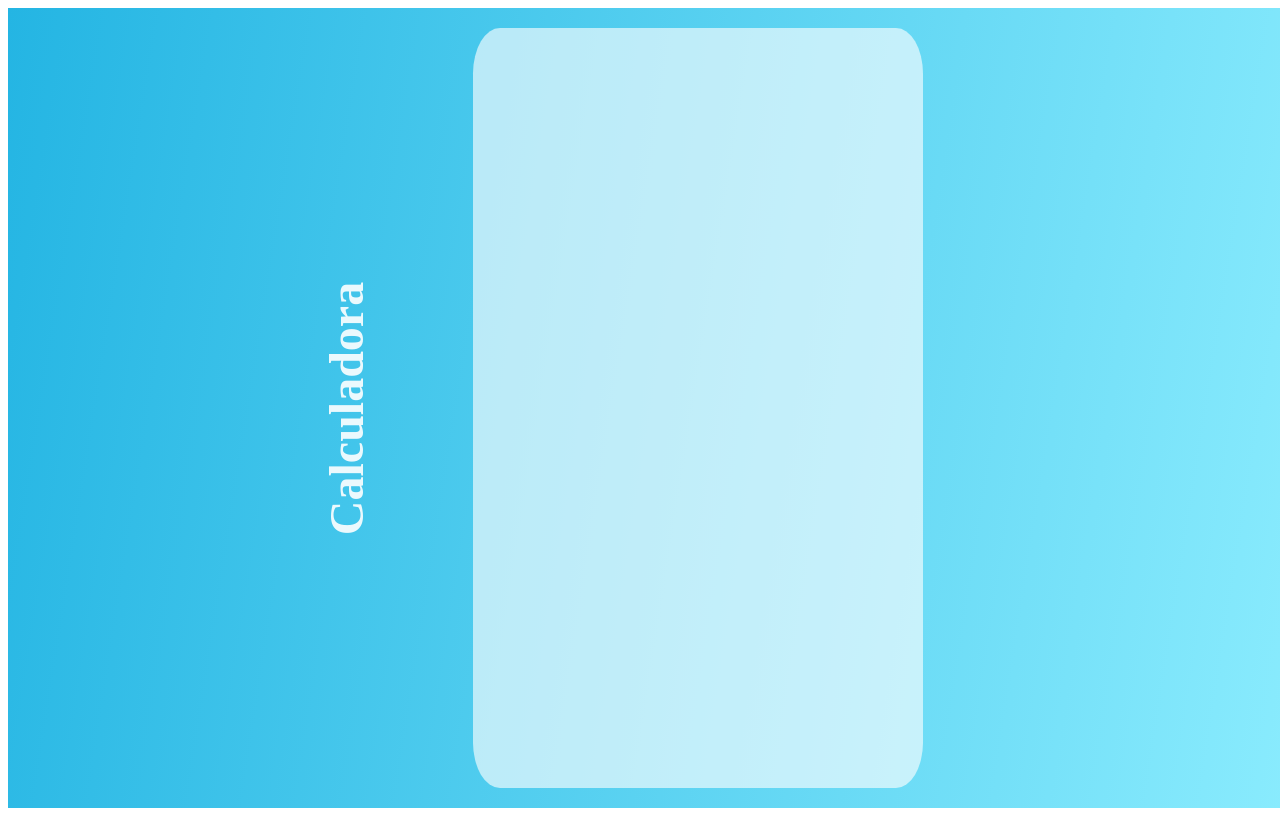
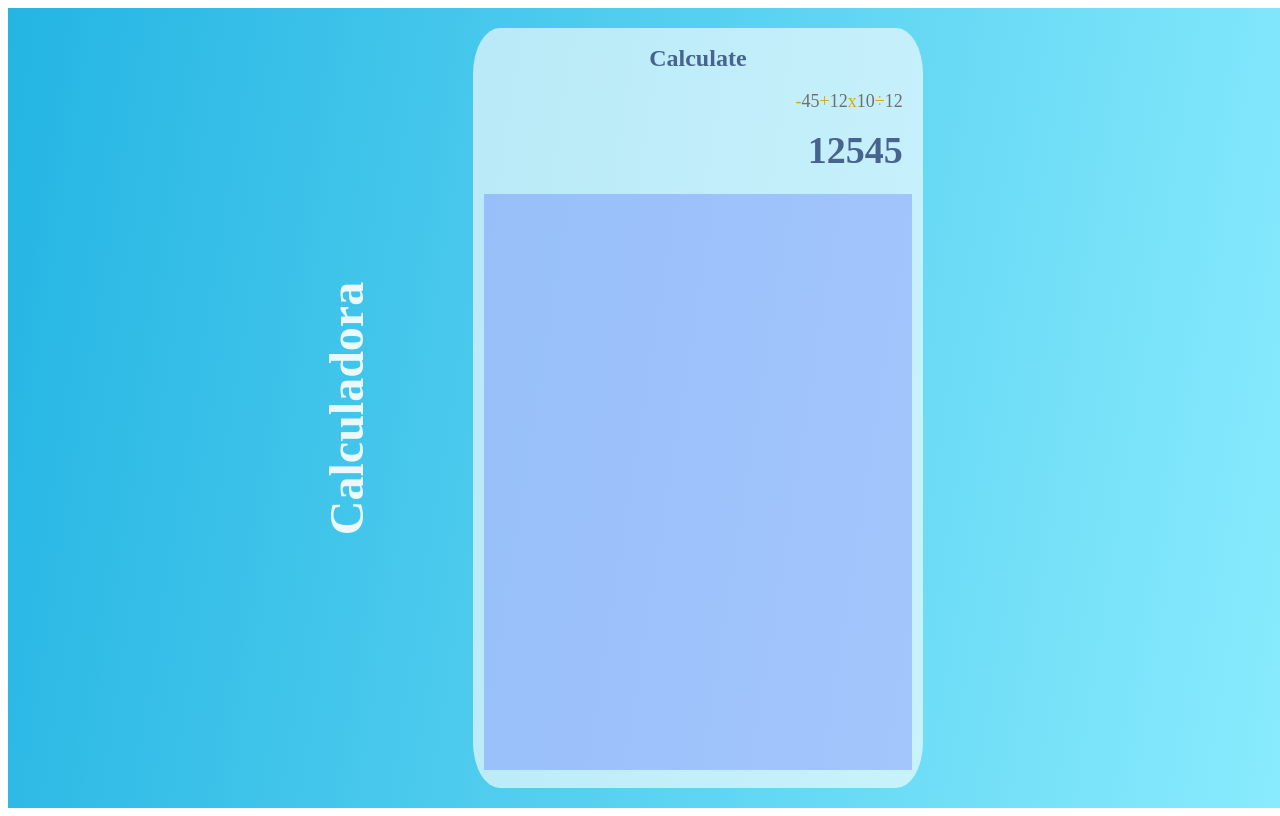
Before and after one commit to Diego-CB/Lab8_web, a React (Vite) app: page / in a window 1280 px wide. Built offline with nearby package versions, Linux system fonts and the light colour scheme; the HTML template or start-up script is replaced by a standard one.

Commit message:
Calculator Layout

```diff
--- a/src/App.jsx
+++ b/src/App.jsx
@@ -1,11 +1,8 @@
-import { useState } from 'react'
+import React from 'react'
+import Calculator from './components/Calculator.jsx'
 import './styles/App.css'
-import Calculator from './components/Calculator.jsx'
 
-const App = () => {
-  const [count, setCount] = useState(0)
-
-  return (
+const App = () => (
   <div className="App">
     <header className="App-header">
       <h1>
@@ -17,6 +14,5 @@ const App = () => {
     </div>
   </div>
 )
-}
 
 export default App
--- a/src/components/Calculator.jsx
+++ b/src/components/Calculator.jsx
@@ -1,6 +1,27 @@
 import React from 'react'
+
+import Display from './Display.jsx'
+import Pad from './Pad.jsx'
+
 import '../styles/Calculator.css'
 
-const Calculator = () => <div className="calculator" />
+const Calculator = () => {
+  // const [operation, setOperation] = React.useState(Array(3))
+  const [display, setDisplay] = React.useState('12545')
+  // const [operatorA, setOperatorA] = React.useState(0)
+  // const [operatorB, setOperatorB] = React.useState(0)
+  const [stack, setStack] = React.useState('-45+12x10÷12')
+
+  return (
+    <div className="calculator">
+      <h2>Calculate</h2>
+      <Display
+        display={display}
+        stack={stack}
+      />
+      <Pad />
+    </div>
+  )
+}
 
 export default Calculator
--- /dev/null
+++ b/src/components/Display.jsx
@@ -0,0 +1,20 @@
+import React from 'react'
+import PropTypes from 'prop-types'
+
+import Operation from './Operation.jsx'
+import '../styles/Display.css'
+
+const Display = ({ display, stack }) => (
+  <>
+    <Operation stack={stack} />
+    <h3>{display}</h3>
+  </>
+)
+
+// Props Validation
+Display.propTypes = {
+  display: PropTypes.string.isRequired,
+  stack: PropTypes.string.isRequired,
+}
+
+export default Display
--- /dev/null
+++ b/src/components/Operation.jsx
@@ -0,0 +1,25 @@
+import React from 'react'
+import PropTypes from 'prop-types'
+
+const Operation = ({ stack }) => {
+  const arrayStack = stack.split('')
+  const keys = [...Array(arrayStack.length).keys()]
+
+  return (
+    <div className="operation">
+      {arrayStack.map((char, index) => {
+        if (['+', 'x', '-', '÷'].includes(char)) {
+          return <span key={keys[index]}>{char}</span>
+        }
+        return <p key={keys[index]}>{char}</p>
+      })}
+    </div>
+  )
+}
+
+// Props Validation
+Operation.propTypes = {
+  stack: PropTypes.string.isRequired,
+}
+
+export default Operation
--- /dev/null
+++ b/src/components/Pad.jsx
@@ -0,0 +1,11 @@
+import React from 'react'
+
+import '../styles/Pad.css'
+
+const Pad = () => (
+  <div className="pad-container">
+    <div className="pad" />
+  </div>
+)
+
+export default Pad
--- a/src/styles/App.css
+++ b/src/styles/App.css
@@ -1,17 +1,18 @@
 
 .App {
   text-align: center;
-  background:
-  linear-gradient(
+  background: linear-gradient(
     99deg,
     rgba(36,181,227,1)
     0%,
     rgba(9,214,252,0.4795051809786415)
     100%
-    );
+  );
 
   height: 100vh;
   width: 100vw;
+
+  min-height: 685px;
 
   display: inline-flex;
   align-items: center;
@@ -31,7 +32,7 @@
   align-items: center;
 
   width: fit-content;
-  height: 100vh;
+  height: 100%;
 }
 
 .App-header h1 {
@@ -41,7 +42,7 @@
 }
 
 .App .main-content {
-  height: 100vh;
+  height: 100%;
   display: flex;
   flex-direction: column;
   justify-content: center;
--- a/src/styles/Calculator.css
+++ b/src/styles/Calculator.css
@@ -4,6 +4,9 @@
   width: 450px;
   background-color: rgba(255, 255, 255, 0.623);
   border-radius: 6%;
+
+  display: grid;
+  grid-template-rows: 0.1fr 0.05fr 0.1fr 1fr;
 }
 
 @media (max-width: 470px) {
--- /dev/null
+++ b/src/styles/Display.css
@@ -0,0 +1,38 @@
+
+
+.calculator h2, h3{
+    color: rgb(70, 100, 142);
+    margin: 0;
+    display: flex;
+    align-items: center;
+}
+
+.calculator h2{
+    justify-content: center;
+}
+
+.operation {
+    height: 25px;
+    width: 95.5%;
+    padding-right: 4.5%;
+
+    display: inline-flex;
+    align-items: center;
+    justify-content: flex-end;
+
+    font-size: 18px;
+}
+
+.operation p {
+    color: rgb(110, 110, 110);
+}
+
+.operation span{
+    color: rgb(219, 164, 23);
+}
+
+.calculator h3{
+    padding-right: 4.5%;
+    font-size: 38px;
+    justify-content: flex-end;
+}
--- /dev/null
+++ b/src/styles/Pad.css
@@ -0,0 +1,13 @@
+.pad-container {
+    padding-top: 3%;
+    display: flex;
+    justify-content: center;
+    align-items: flex-start;
+}
+
+.pad {
+    width: 95%;
+    height: 97%;
+
+    background-color: rgba(0, 0, 255, 0.185);
+}
--- a/src/styles/index.css
+++ b/src/styles/index.css
@@ -3,8 +3,6 @@ body {
   font-family: -apple-system, BlinkMacSystemFont, 'Segoe UI', 'Roboto', 'Oxygen',
     'Ubuntu', 'Cantarell', 'Fira Sans', 'Droid Sans', 'Helvetica Neue',
     sans-serif;
-  -webkit-font-smoothing: antialiased;
-  -moz-osx-font-smoothing: grayscale;
 }
 
 code {
```
Lines whose indentation alone changed are shown as unchanged.
